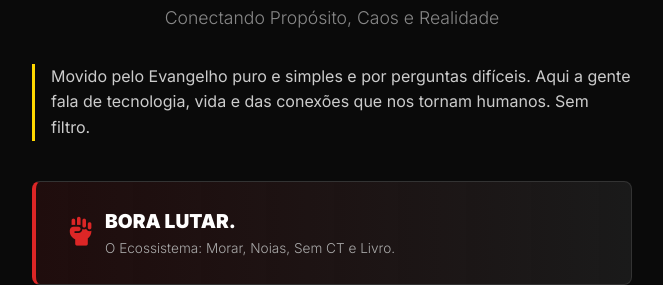
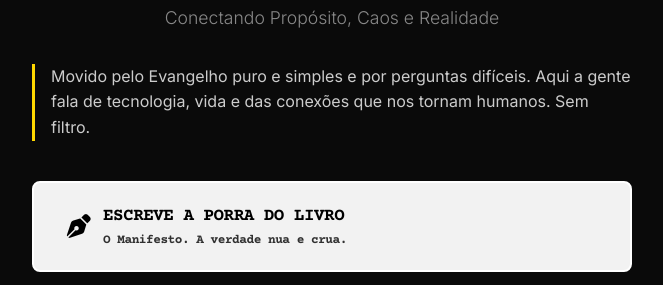
Before and after one commit to rjamur/rafajamur, a plain HTML site: page index.html in a window 1280 px wide. Shown: the part 126-411 px from the top of the page, without its empty margins (308-971 px from the left). Drawn offline with nearby package versions, Linux system fonts and the light colour scheme.

Commit message:
A Arma na Mesa de Centro - O Livro

```diff
--- a/index.html
+++ b/index.html
@@ -8,7 +8,7 @@
 
     <link rel="preconnect" href="https://fonts.googleapis.com">
     <link rel="preconnect" href="https://fonts.gstatic.com" crossorigin>
-    <link href="https://fonts.googleapis.com/css2?family=Inter:wght@300;400;700;900&display=swap" rel="stylesheet">
+    <link href="https://fonts.googleapis.com/css2?family=Inter:wght@300;400;700;900&family=Courier+Prime:wght@700&display=swap" rel="stylesheet">
     <link rel="stylesheet" href="https://cdnjs.cloudflare.com/ajax/libs/font-awesome/6.4.0/css/all.min.css">
 
     <style>
@@ -16,7 +16,9 @@
             --bg-color: #0a0a0a;
             --text-color: #f0f0f0;
             --accent-color: #FFD700;
-            --boralutar-red: #DC2626; /* Vermelho do Bora Lutar */
+            --boralutar-red: #DC2626;
+            --book-ink: #000000;
+            --book-paper: #f2f2f2;
             --btn-bg: #1a1a1a;
             --btn-hover: #2a2a2a;
         }
@@ -77,7 +79,7 @@
         .link-btn {
             display: flex;
             align-items: center;
-            justify-content: center; /* Mobile: centralizado */
+            justify-content: center;
             background-color: var(--btn-bg);
             color: var(--text-color);
             text-decoration: none;
@@ -99,12 +101,51 @@
             box-shadow: 0 4px 15px rgba(255, 215, 0, 0.1);
         }
 
+        /* --- ESTILO DESTAQUE: O LIVRO --- */
+        .book-item {
+            background-color: var(--book-paper);
+            color: var(--book-ink);
+            border: 2px solid #fff;
+            font-family: 'Courier Prime', monospace; /* Fonte de máquina de escrever */
+            letter-spacing: -0.5px;
+            justify-content: flex-start;
+            padding-left: 1.5rem;
+        }
+
+        .book-item:hover {
+            background-color: #fff;
+            border-color: #fff;
+            color: #000;
+            transform: scale(1.02);
+            box-shadow: 0 0 20px rgba(255, 255, 255, 0.3);
+        }
+
+        .book-content {
+            display: flex;
+            flex-direction: column;
+            align-items: flex-start;
+            text-align: left;
+        }
+
+        .book-title {
+            font-size: 1.1rem;
+            font-weight: 700;
+            text-transform: uppercase;
+        }
+
+        .book-desc {
+            font-size: 0.8rem;
+            font-weight: 400;
+            opacity: 0.8;
+        }
+        /* -------------------------------- */
+
         /* --- ESTILO ESPECIAL BORA LUTAR --- */
         .boralutar-item {
             background: linear-gradient(90deg, rgba(220, 38, 38, 0.1) 0%, rgba(26, 26, 26, 1) 100%);
             border-left: 4px solid var(--boralutar-red);
-            padding: 1.5rem; /* Um pouco maior */
-            justify-content: flex-start; /* Força alinhamento à esquerda */
+            padding: 1.5rem;
+            justify-content: flex-start;
         }
 
         .boralutar-item:hover {
@@ -164,11 +205,19 @@
 
         <div class="links-container">
 
+            <a href="https://malocaperalta.com.br" class="link-btn book-item" target="_blank">
+                <i class="fas fa-pen-nib" style="color: #000; font-size: 1.5rem;"></i>
+                <div class="book-content">
+                    <span class="book-title">ESCREVE A PORRA DO LIVRO</span>
+                    <span class="book-desc">O Manifesto. A verdade nua e crua.</span>
+                </div>
+            </a>
+
             <a href="https://boralutar.com.br" class="link-btn boralutar-item" target="_blank">
                 <i class="fas fa-fist-raised" style="color: #DC2626; font-size: 1.8rem;"></i>
                 <div class="boralutar-content">
                     <span class="boralutar-title">BORA LUTAR.</span>
-                    <span class="boralutar-desc">O Ecossistema: Morar, Noias, Sem CT e Livro.</span>
+                    <span class="boralutar-desc">O Ecossistema: Morar, Noias, Sem CT.</span>
                 </div>
             </a>
 
```
